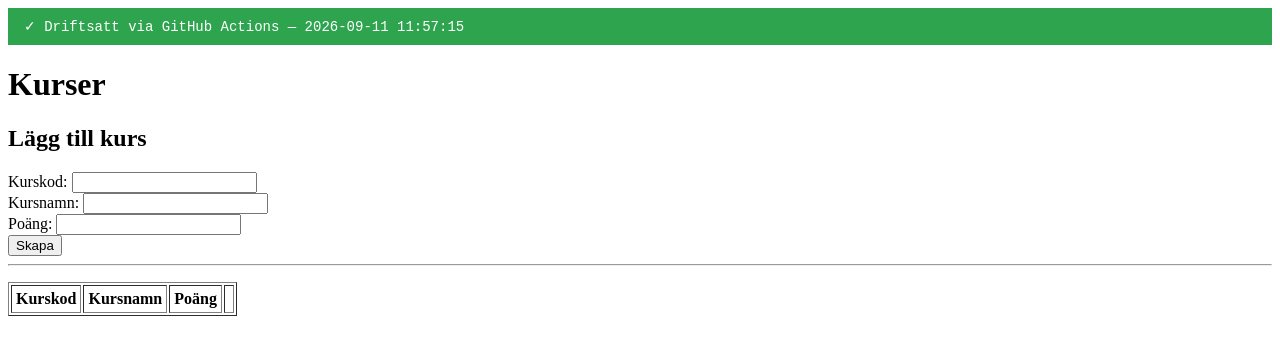
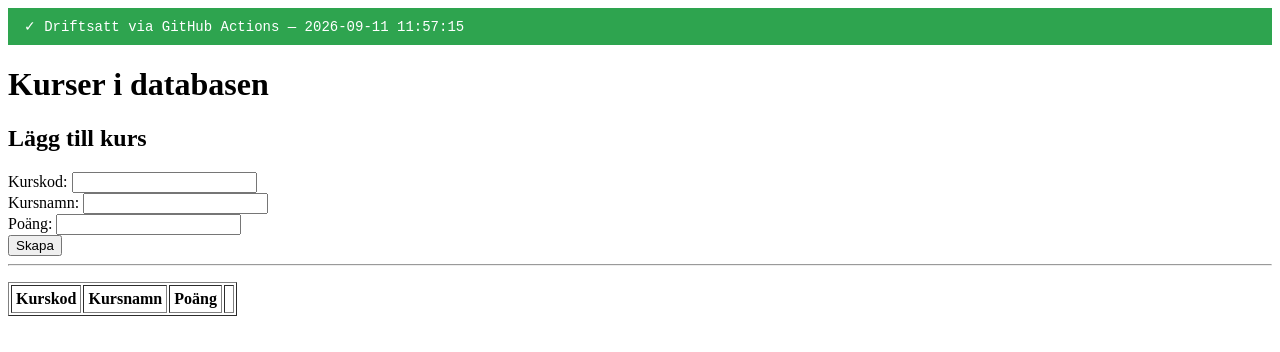
Before and after one commit to jsramverk-ht26/deploy-example-backend, a website: page public/index.html in a window 1280 px wide. Drawn offline with Linux system fonts and the light colour scheme; no server answers.

Commit message:
test deploy flöde 2

```diff
--- a/public/index.html
+++ b/public/index.html
@@ -17,7 +17,7 @@
   <div class="deploy-banner">✓ Driftsatt via GitHub Actions — <span id="deploy-time"></span></div>
   <script>document.getElementById('deploy-time').textContent = new Date().toLocaleString('sv-SE');</script>
 
-  <h1>Kurser</h1>
+  <h1>Kurser i databasen</h1>
 
   <form id="create-form">
     <h2>Lägg till kurs</h2>
```
